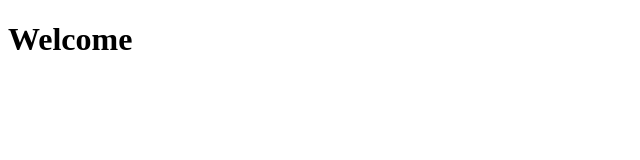
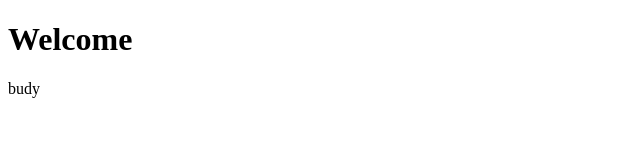
Before and after one commit to Ubaid-Abdulla-VK/Datewithgit-sample, a plain HTML site: page index.html in a window 1280 px wide. Shown: the full height of the page, 0-640 px from the left. Drawn offline with Linux system fonts and the light colour scheme.

Commit message:
added para

```diff
--- a/index.html
+++ b/index.html
@@ -8,5 +8,6 @@
 </head>
 <body>
     <h1>Welcome</h1>
+    <p>budy</p>
 </body>
 </html>
```
